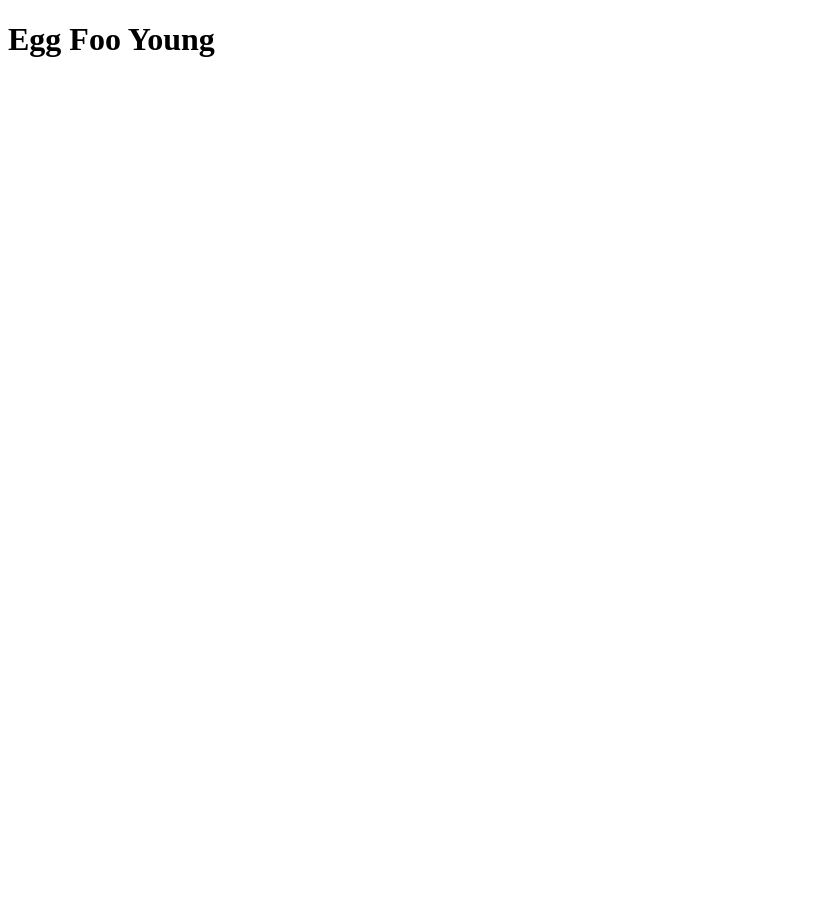
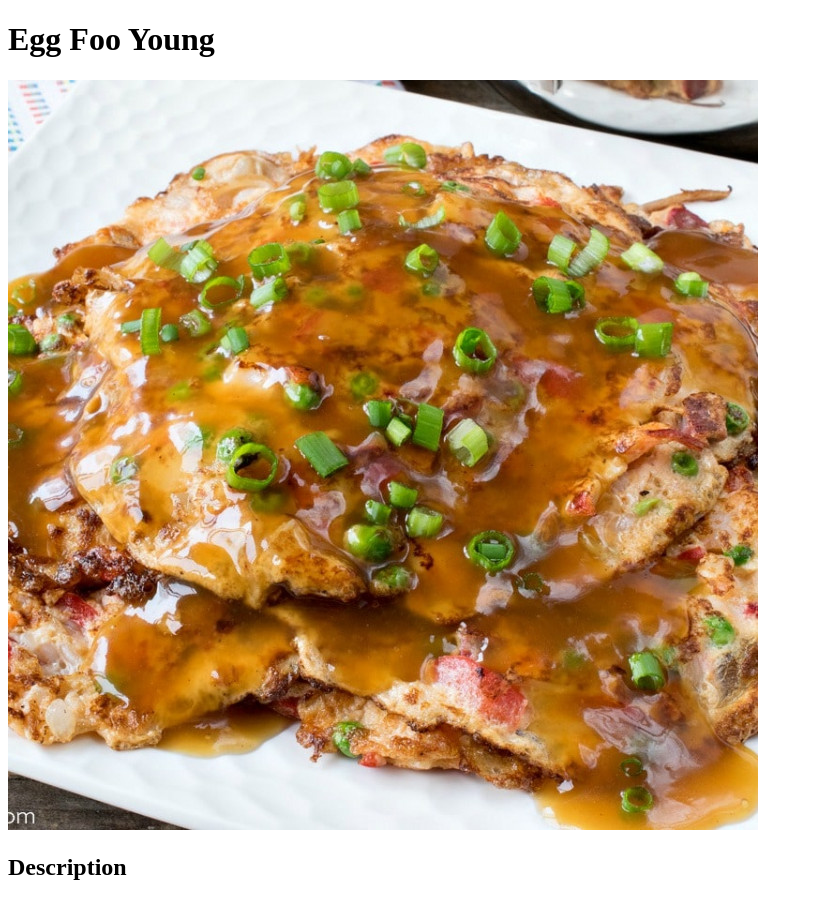
Before and after one commit to kiriks12098/odin-recipes, a plain HTML site: page recipes/eggfooyoung.html in a window 1280 px wide. Shown: the whole page, without its empty margins (0-813 px from the left). Before the commit the page ends 800 px from the top, so only its background shows below. Drawn offline with Linux system fonts and the light colour scheme.

Commit message:
Add egg foo young image

```diff
--- a/recipes/eggfooyoung.html
+++ b/recipes/eggfooyoung.html
@@ -7,5 +7,7 @@
     </head>
     <body>
         <h1>Egg Foo Young</h1>
+        <img src="../images/eggfooyoung.jpg" alt="Egg Foo Young">
+        <h2>Description</h2>
     </body>
 </html>
```
Also changed, not shown: images/eggfooyoung.jpg (added).
